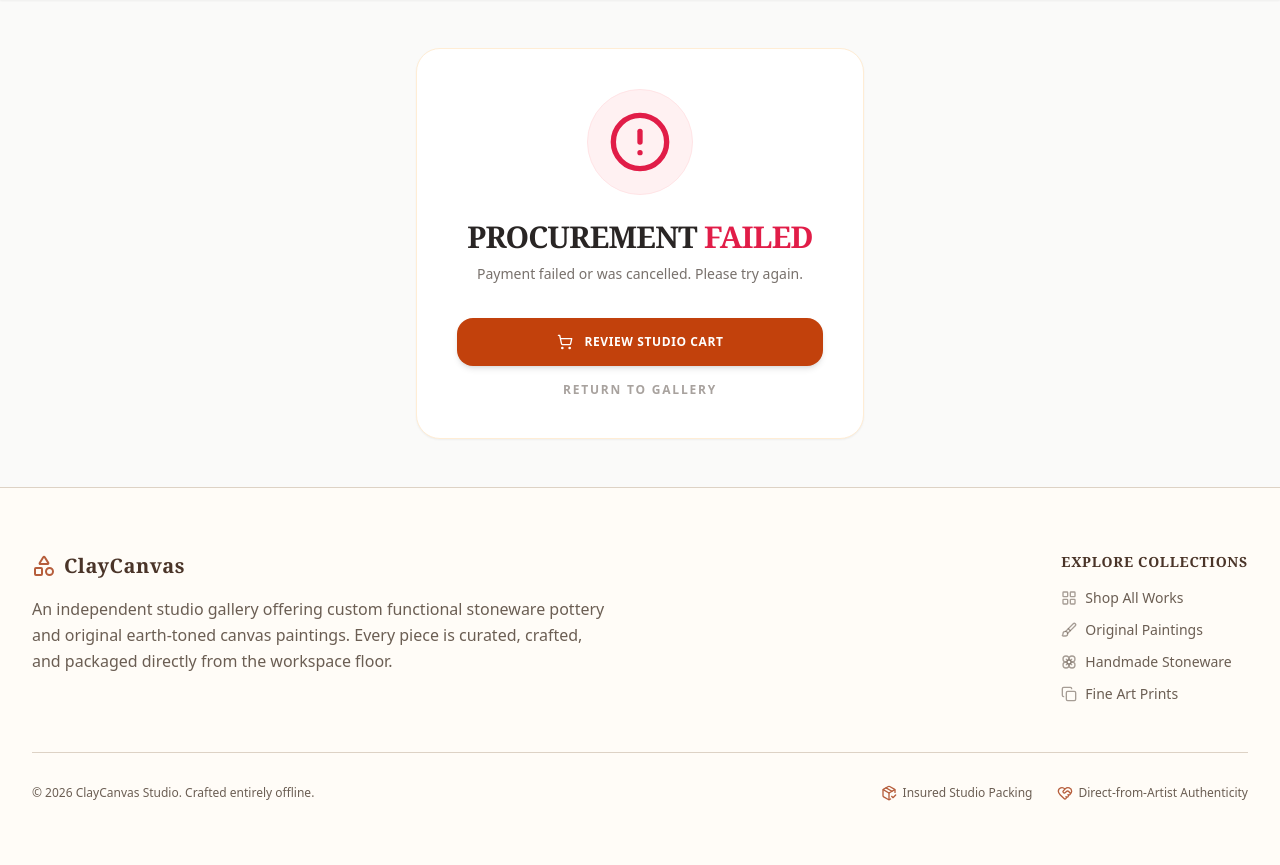
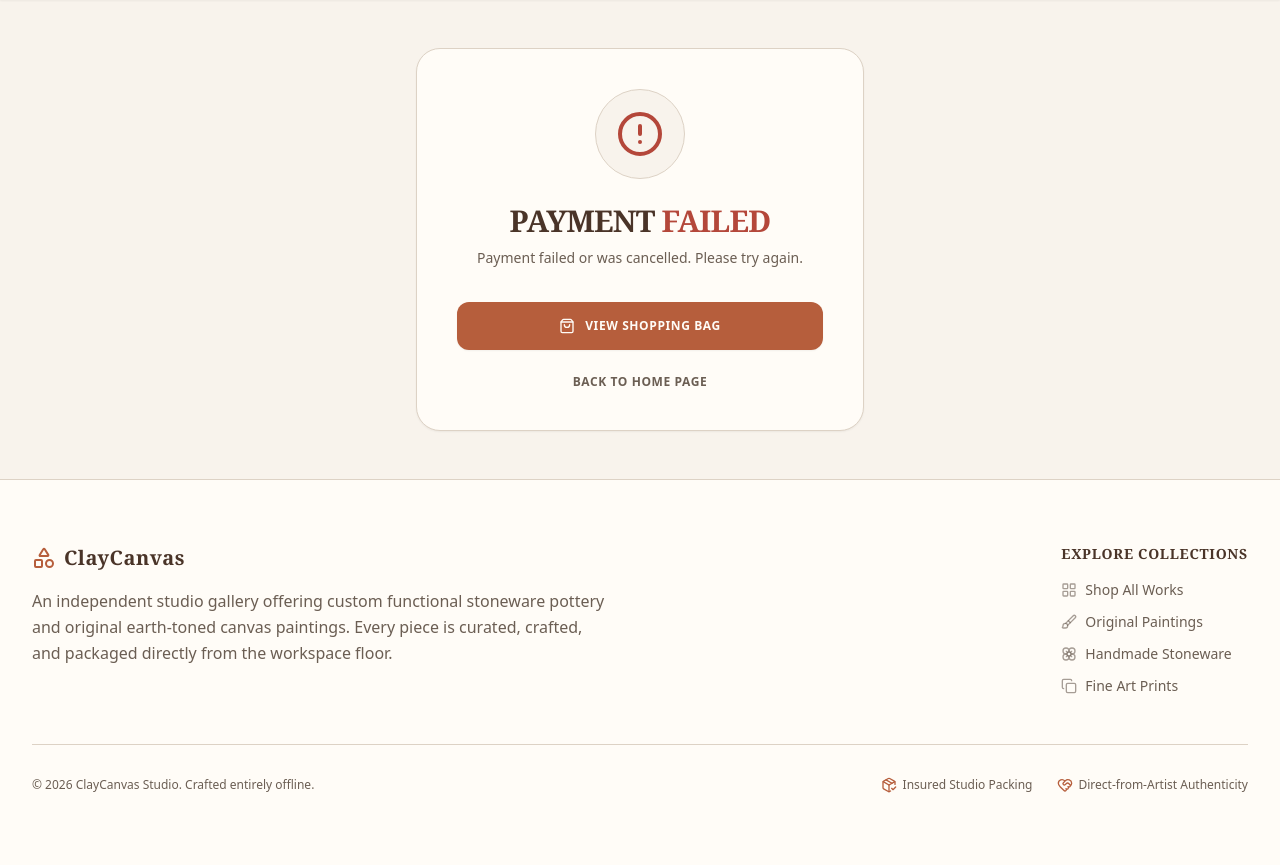
Before and after one commit to bipinjlimbu/B2C-E-Commerce---Django-Project-II, a Django app: page /payment/failed/ in a window 1280 px wide. Shown: the part 65-930 px from the top of the page. After the commit the page ends 858 px from the top, so only its background shows below. Run offline with Django 5.2, Linux system fonts and the light colour scheme.

Commit message:
Payment Failed UI Updated

```diff
--- a/cc_project/cc_app/templates/main/payment_failed_page.html
+++ b/cc_project/cc_app/templates/main/payment_failed_page.html
@@ -3,45 +3,45 @@
 <head>
     <meta charset="UTF-8">
     <meta name="viewport" content="width=device-width, initial-scale=1.0">
-    <title>Transaction Failed | ClayCanvas</title>
+    <title>Payment Failed | ClayCanvas</title>
     {% load static %}
     <link href="{% static 'css/styles.css' %}" rel="stylesheet" />
 </head>
 
-<body class="bg-stone-50 flex flex-col min-h-screen text-stone-800 font-sans">
+<body class="bg-[#F8F3EC] flex flex-col min-h-screen text-[#6B5E53] font-sans antialiased">
     {% include 'components/_navbar.html' %}
 
     {% include 'components/_messages.html' %}
 
     <main class="flex-grow flex items-center justify-center py-12 px-4">
-        <div class="max-w-md w-full bg-white p-10 rounded-3xl shadow-sm border border-orange-100 text-center">
+        <div class="max-w-md w-full bg-[#FFFCF7] p-8 sm:p-10 rounded-3xl shadow-sm border border-[#DDD2C5] text-center">
 
             <div class="flex justify-center mb-6">
-                <div class="bg-rose-50 p-5 rounded-full border border-rose-100">
-                    <i data-lucide="alert-circle" class="w-16 h-16 text-rose-600 stroke-[2px]"></i>
+                <div class="bg-[#F8F3EC] p-5 rounded-full border border-[#DDD2C5]">
+                    <i data-lucide="alert-circle" class="w-12 h-12 text-[#B4473A] stroke-[2px]"></i>
                 </div>
             </div>
 
-            <h2 class="text-3xl font-bold text-stone-950 tracking-tight uppercase mb-2 font-serif">
-                Procurement <span class="text-rose-600">Failed</span>
+            <h2 class="text-2xl sm:text-3xl font-bold text-[#4A3428] tracking-tight uppercase mb-2 font-serif">
+                Payment <span class="text-[#B4473A]">Failed</span>
             </h2>
 
-            <p class="text-stone-500 mb-8 font-medium leading-relaxed text-sm">
+            <p class="text-[#6B5E53] mb-8 font-medium leading-relaxed text-sm">
                 {% if messages %}
                     {% for message in messages %}{{ message }}{% endfor %}
                 {% else %}
-                    The checkout window timed out or your payment authorization was declined.
+                    Your payment could not be processed. Please try again or choose another payment option.
                 {% endif %}
             </p>
 
             <div class="space-y-4">
-                <a href="/cart/" class="w-full bg-orange-700 text-white font-bold py-4 rounded-2xl hover:bg-orange-800 shadow-md flex items-center justify-center gap-3 transition-all uppercase tracking-wider text-xs">
-                    <i data-lucide="shopping-cart" class="w-4 h-4"></i>
-                    Review Studio Cart
+                <a href="/cart/" class="w-full bg-[#B65E3C] text-[#FFFCF7] font-bold py-4 rounded-xl hover:bg-[#94492F] shadow-sm flex items-center justify-center gap-2.5 transition-all uppercase tracking-wider text-xs">
+                    <i data-lucide="shopping-bag" class="w-4 h-4"></i>
+                    View Shopping Bag
                 </a>
 
-                <a href="/" class="block text-stone-400 font-bold hover:text-stone-600 transition-colors uppercase text-xs tracking-[0.15em]">
-                    Return to Gallery
+                <a href="/" class="block text-[#6B5E53] hover:text-[#4A3428] font-bold transition-colors uppercase text-xs tracking-wider pt-2">
+                    Back to Home Page
                 </a>
             </div>
         </div>
--- a/cc_project/static/css/styles.css
+++ b/cc_project/static/css/styles.css
@@ -1212,6 +1212,10 @@ Ensure the default browser behavior of the `hidden` attribute.
   gap: 0px;
 }
 
+.gap-2\.5 {
+  gap: 0.625rem;
+}
+
 .gap-x-6 {
   -moz-column-gap: 1.5rem;
        column-gap: 1.5rem;
@@ -3020,6 +3024,10 @@ Ensure the default browser behavior of the `hidden` attribute.
     padding: 1.25rem;
   }
 
+  .sm\:p-10 {
+    padding: 2.5rem;
+  }
+
   .sm\:px-6 {
     padding-left: 1.5rem;
     padding-right: 1.5rem;
@@ -3042,6 +3050,11 @@ Ensure the default browser behavior of the `hidden` attribute.
     font-size: 1.125rem;
     line-height: 1.75rem;
   }
+
+  .sm\:text-3xl {
+    font-size: 1.875rem;
+    line-height: 2.25rem;
+  }
 }
 
 @media (min-width: 768px) {
```
